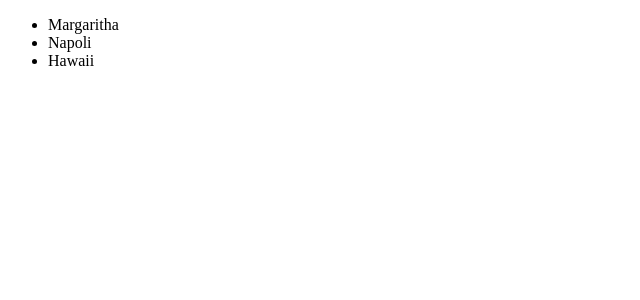
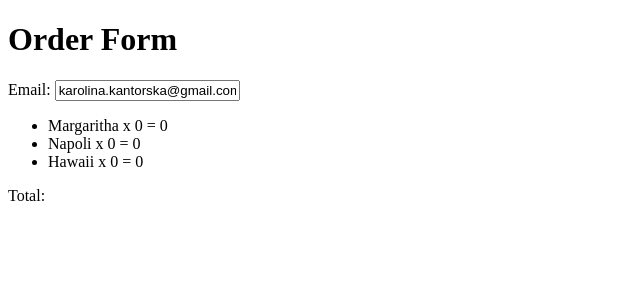
Before and after one commit to karolinakantorska/pizzaWithAnguar, an Angular app: page / in a window 1280 px wide. Shown: the top 300 px of the page, without its empty margins (0-640 px from the left). Built offline with nearby package versions, Linux system fonts and the light colour scheme.

Commit message:
added model

```diff
--- a/src/app/app.component.html
+++ b/src/app/app.component.html
@@ -1,6 +1,12 @@
+<h1>
+  Order Form
+</h1>
+<div>Email: <input type="text" [value]="order.email" /> </div>
 <ul>
   <!-- iterates pizzas in appComponent -->
-  <li *ngFor="let pizza of pizzas">
-    {{ pizza.name}}
+  <li *ngFor="let orderItem of order.orderItems">
+    {{ orderItem.pizza.name }} x {{ orderItem.amount }} =
+    {{orderItem.pizza.price * orderItem.amount}}
   </li>
 </ul>
+<div> Total: <strong>{{ order.orderTotal }}</strong></div>
--- a/src/app/app.component.ts
+++ b/src/app/app.component.ts
@@ -14,4 +14,13 @@ export class AppComponent {
     { name: 'Napoli', price: 18 },
     { name: 'Hawaii', price: 20 },
   ];
+  // data Model
+  order: Order = {
+    email: 'karolina.kantorska@gmail.com',
+    orderItems: [
+      { amount: 0, pizza: { name: 'Margaritha', price: 15 } },
+      { amount: 0, pizza: { name: 'Napoli', price: 18 } },
+      { amount: 0, pizza: { name: 'Hawaii', price: 20 } },
+    ]
+  }
 }
```
Also changed, not shown: src/app/pizza.model.ts (added, +20 -0 lines).
